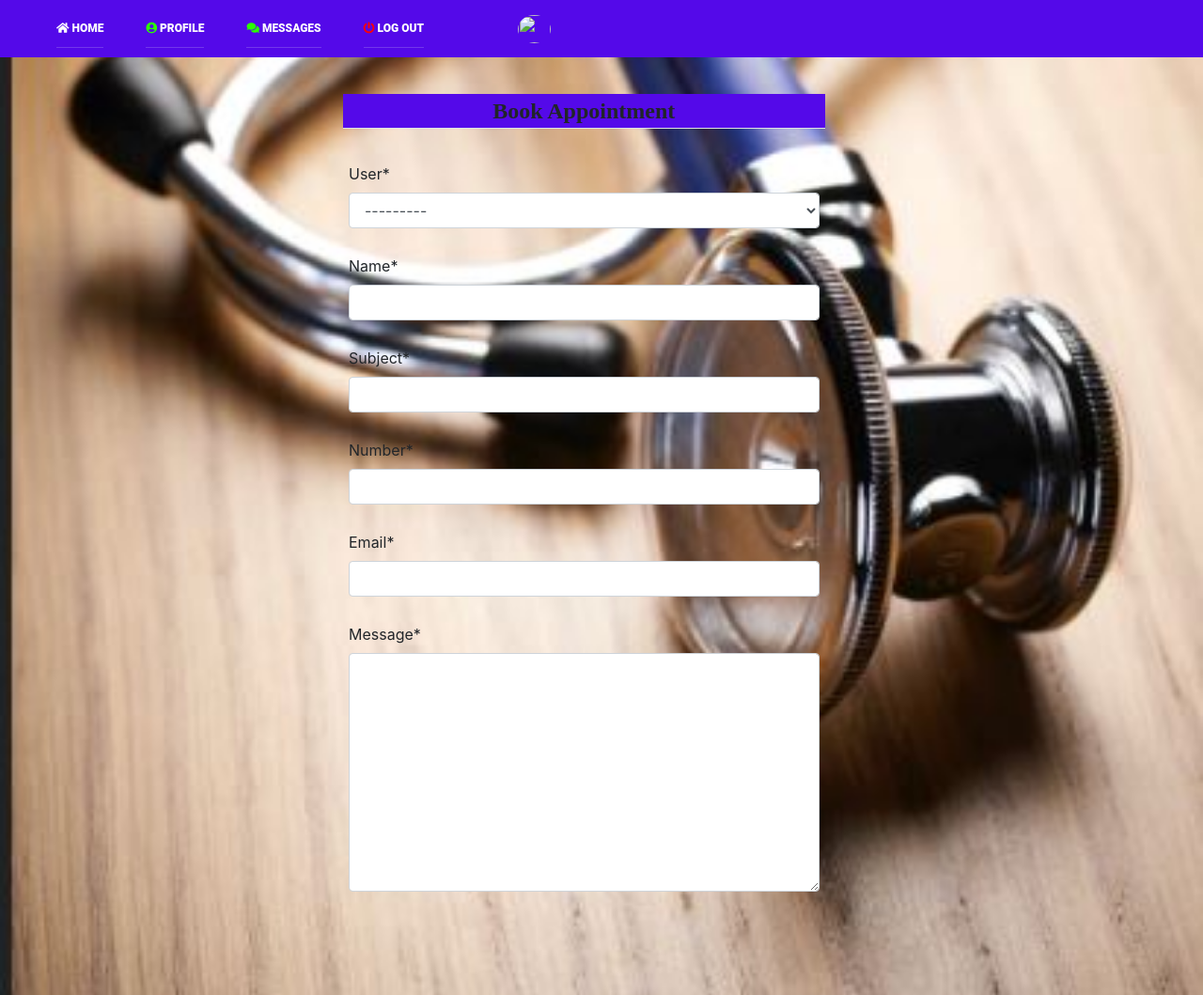
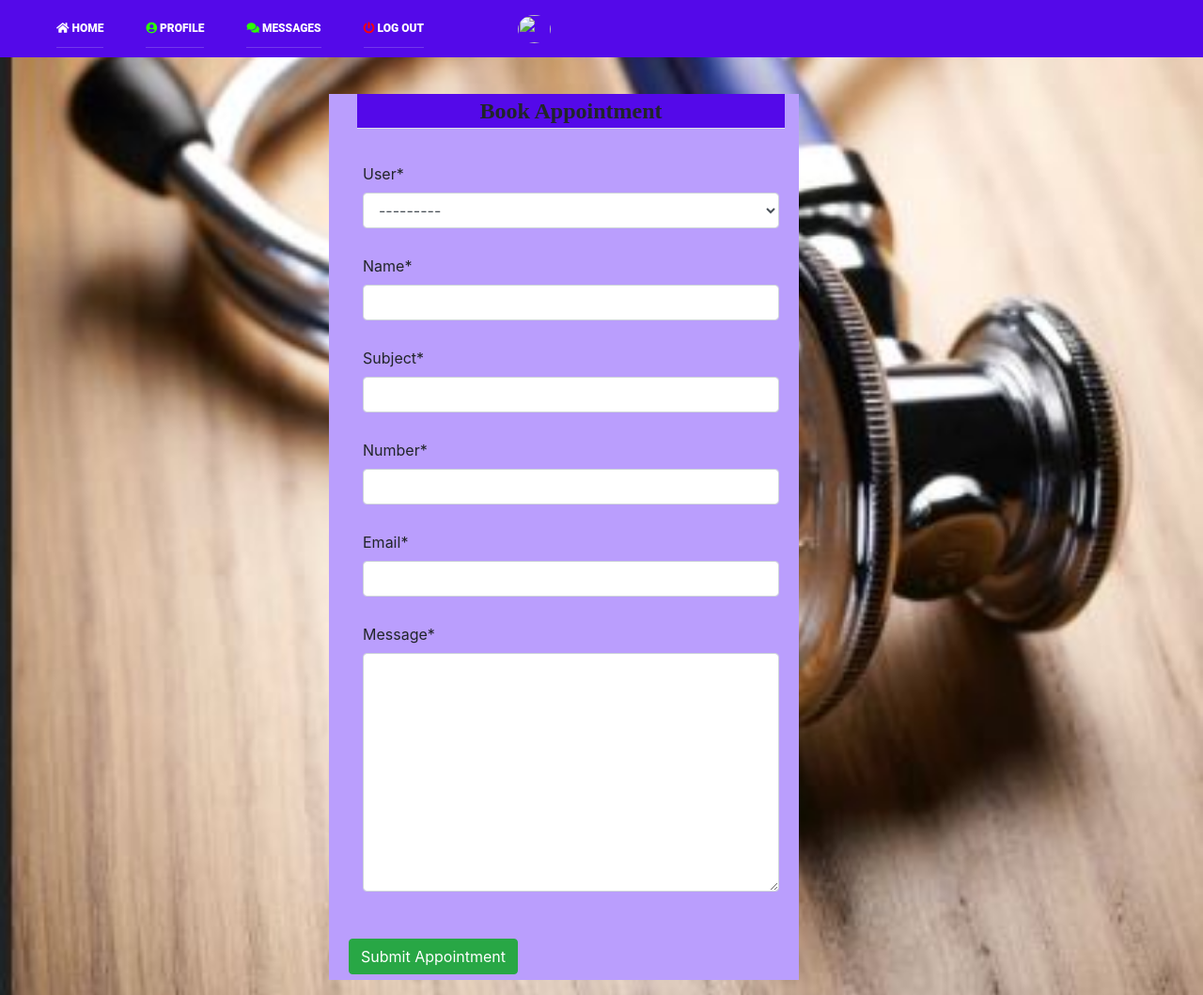
Before and after one commit to John-Denver/Dip-Attachment, a Django app: page /health/appointment in a window 1280 px wide. Shown: the whole page at 94% size. Run offline with Django 3.2, Linux system fonts and the light colour scheme; a user stored in the database is signed in; data comes from the database, SQL or seed files in the repository; both versions use the stored data as it was after the commit; some libraries are stand-ins or nearby versions.

Commit message:
Health Care And Consultation

```diff
--- a/MyDoc/templates/MyDoc/appointment.html
+++ b/MyDoc/templates/MyDoc/appointment.html
@@ -70,17 +70,17 @@
   </div>
 </header>
 
- <img src="{% static 'MyDoc/image/steth.jpg'%}"  class="bg" alt="">
+ <img src="{% static 'MyDoc/image/steth.jpg'%}" style="z-index: -1" class="bg" alt="">
 
      <div class="content-section" style="padding-top: 100px; margin-left: 350px;">
-        <form method="POST" enctype="multipart/form-data" style="height: 300px;">
+        <form method="POST" enctype="multipart/form-data" style="background: #ba9efd; width: 500px; padding-left: 15px;">
             {% csrf_token %}
-            <fieldset class="form-group col-lg-7">
+            <fieldset class="form-group col-lg-12" >
                 <legend class="border-bottom mb-4" style="background: #5409e9; text-align: center; font-family: 'Bradley Hand ITC';"><strong>Book Appointment</strong></legend>
                 {{ form|crispy }}
             </fieldset>
             <div class="form-group">
-                <button class="btn btn-outline-success" type="submit">Submit Appointment</button>
+                <button class="btn btn-success" type="submit">Submit Appointment</button>
             </div>
         </form>
 
--- a/MyDoc/templates/MyDoc/contact.html
+++ b/MyDoc/templates/MyDoc/contact.html
@@ -35,7 +35,6 @@
             <!-----Appointment Modal Overlay-->
         <div id="myOverlay" class="overlay">
           <span class="closebtn" onclick="closeForm()">&times;</span>
-
 
                   <form class="modal-content" action="appointment.html" method="POST" style="width: 600px; margin-left: 390px; top: 65px;">
                     <div class="imgcontainer">
--- a/MyDoc/views.py
+++ b/MyDoc/views.py
@@ -50,7 +50,7 @@
 
 @login_required(login_url='MyDoc:login_patient')
 def appointment(request):
-    form = AppointmentForm(request.POST or None)
+    form = AppointmentForm(request.POST or None, instance=request.user)
     if form.is_valid():
         appnt = form.save(commit=False)
         appnt.name = request.POST['name']
```
Also changed, not shown: MyDoc/templates/MyDoc/message.html (+16 -16 lines), db.sqlite3.
